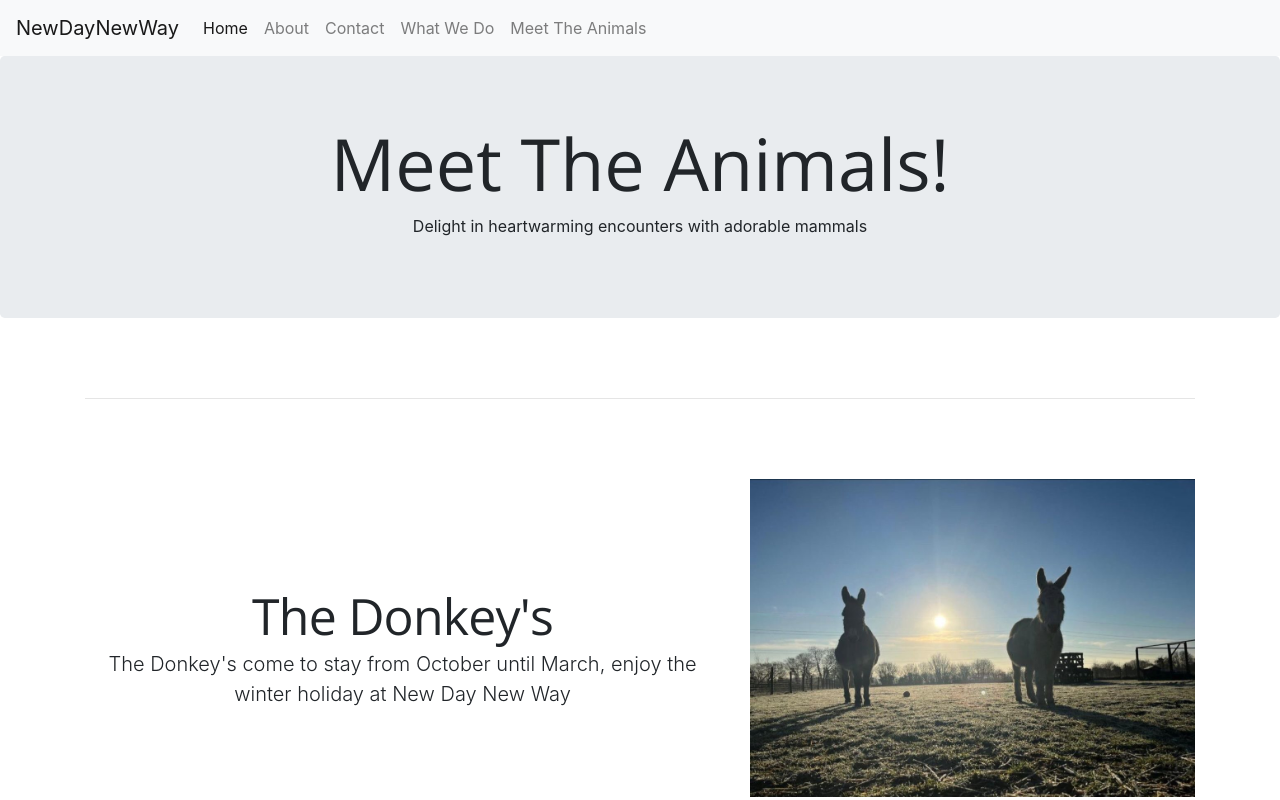
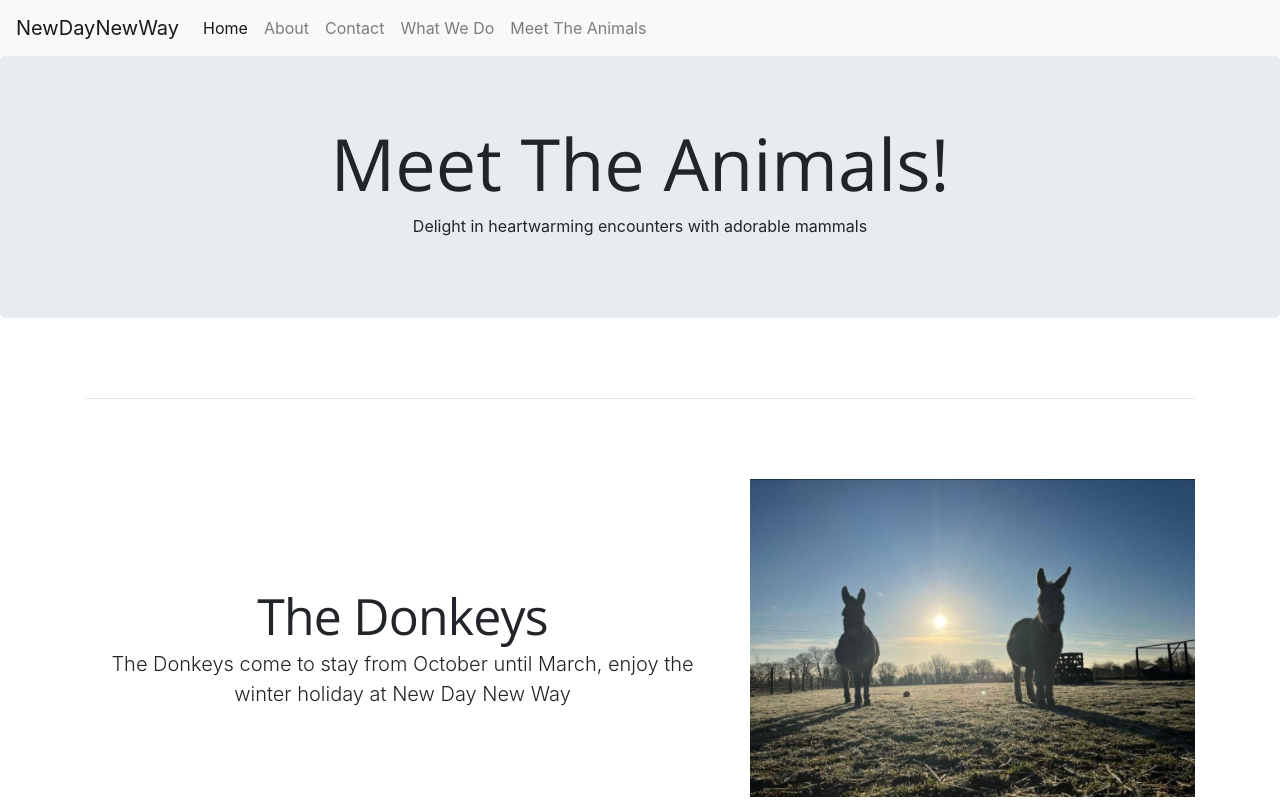
Before and after one commit to Jamie-Drug/Newdaynewway, a plain HTML site: page animal.html in a window 1280 px wide. Shown: the top 800 px of the page. Drawn offline with nearby package versions, Linux system fonts and the light colour scheme; files that its build step writes are made by us from their sources.

Commit message:
minor grammar changes
i cant engrish :c

```diff
--- a/animal.html
+++ b/animal.html
@@ -87,8 +87,8 @@
 
           <div class="row featurette">
             <div class="col-md-7">
-              <h2 class="featurette-heading">The Donkey's <span class="text-muted"></span></h2>
-              <p class="lead">The Donkey's come to stay from October until March, enjoy the winter holiday at New Day New Way
+              <h2 class="featurette-heading">The Donkeys <span class="text-muted"></span></h2>
+              <p class="lead">The Donkeys come to stay from October until March, enjoy the winter holiday at New Day New Way
               </p>
             </div>
             <div class="col-md-5">
```
